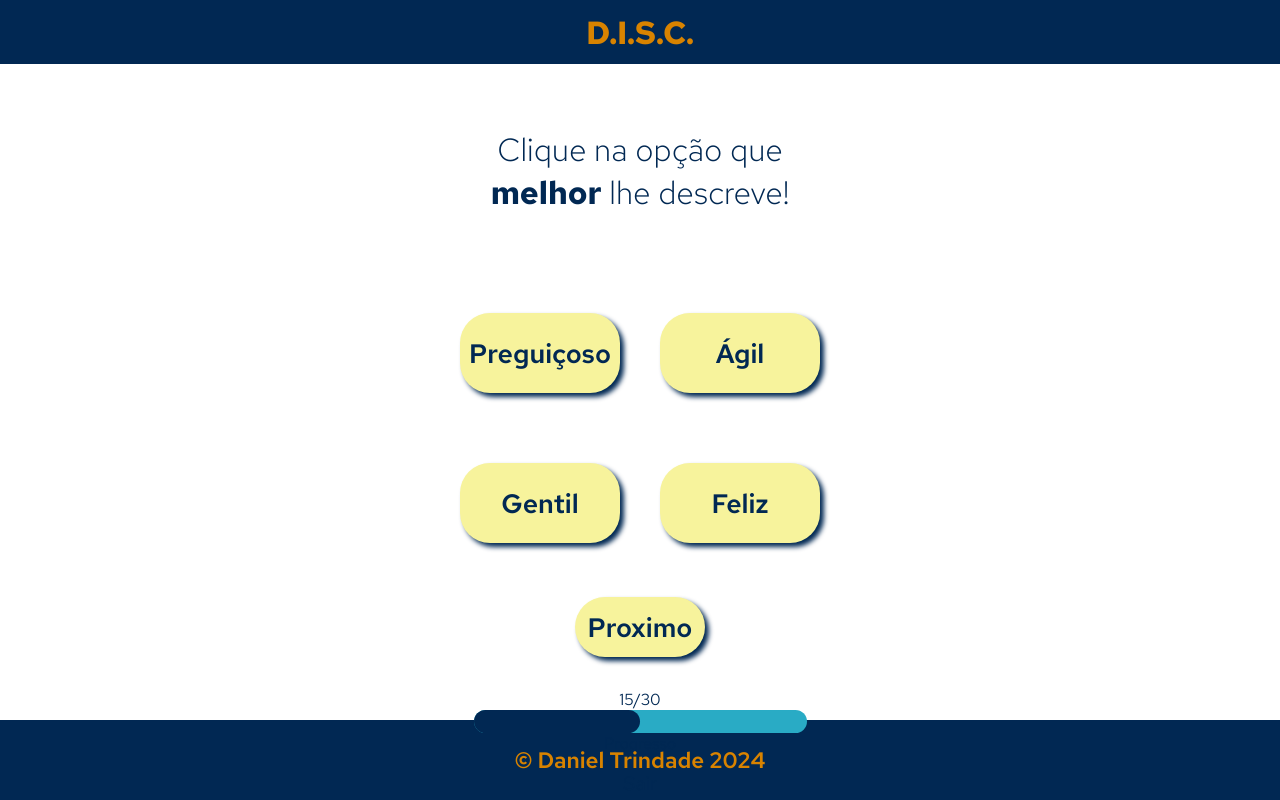
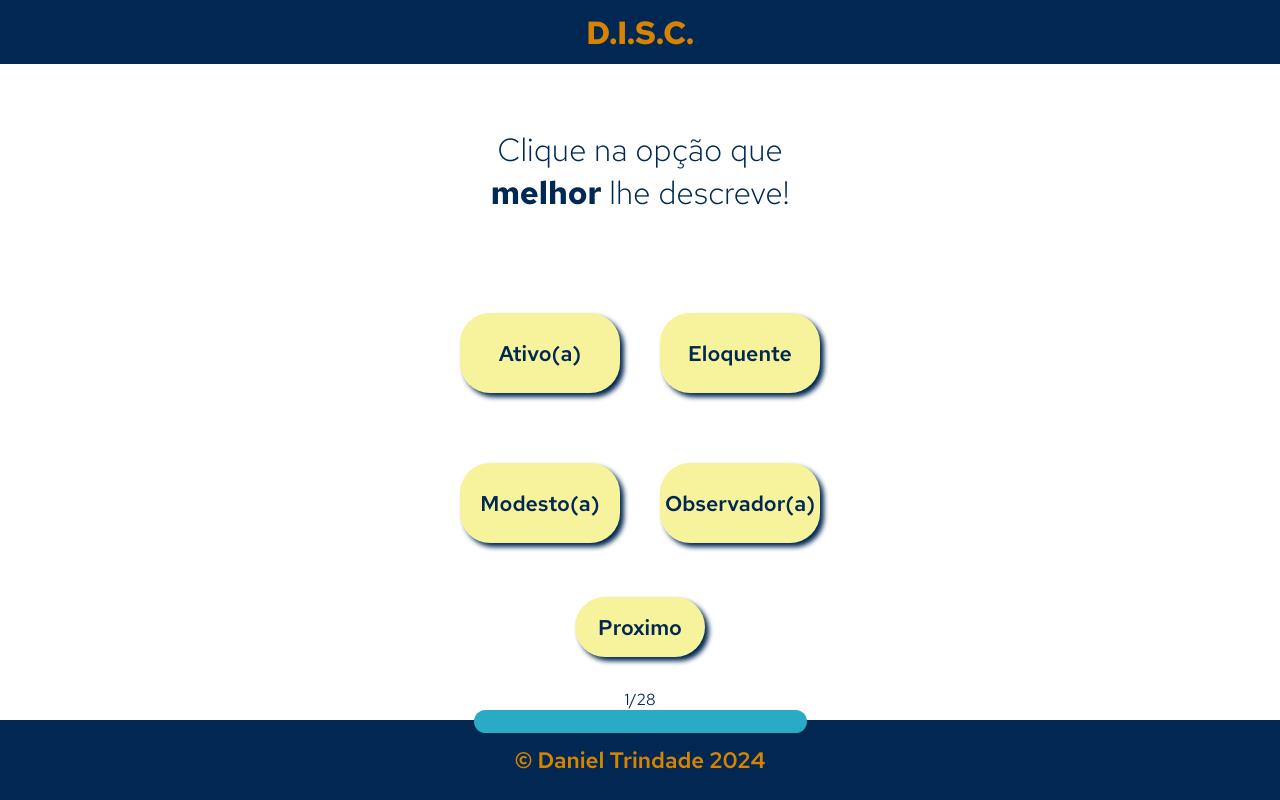
Before and after one commit to daniel-trindade/DISC-TEST, an Angular app: page /teste in a window 1280 px wide. Built offline with nearby package versions, Linux system fonts and the light colour scheme.

Commit message:
Seleçoes funcionando

```diff
--- a/public/test_db.json
+++ b/public/test_db.json
@@ -50,9 +50,9 @@
     },
     "question_9": {
       "atributo1": "Desbravador(a)",
-      "atributo2": "Entusiasmado(a)",
+      "atributo2": "Empolgado(a)",
       "atributo3": "Ponderado(a)",
-      "atributo4": "Pesa prós e contras"
+      "atributo4": "Calculista"
     },
     "question_10": {
       "atributo1": "Independente",
@@ -69,7 +69,7 @@
     "question_12": {
       "atributo1": "Determinado(a)",
       "atributo2": "Multitarefas",
-      "atributo3": "Desprestensioso(a)",
+      "atributo3": "Humilde",
       "atributo4": "Observador(a)"
     },
     "question_13": {
@@ -79,13 +79,13 @@
       "atributo4": "Dogmático(a)"
     },
     "question_14": {
-      "atributo1": "Disposto a assumir riscos calculados",
+      "atributo1": "Estratégico(a)",
       "atributo2": "Convincente",
       "atributo3": "Versátil",
-      "atributo4": "\"Você mesmo(a)\""
+      "atributo4": "Ama a si"
     },
     "question_15": {
-      "atributo1": "Seguro(a) de si",
+      "atributo1": "Resolvido",
       "atributo2": "Animado(a)",
       "atributo3": "Estável",
       "atributo4": "Evasivo(a)"
@@ -103,7 +103,7 @@
       "atributo4": "Sensível"
     },
     "question_18": {
-      "atributo1": "Auto-confiante",
+      "atributo1": "Autoconfiante",
       "atributo2": "Generoso(a)",
       "atributo3": "Inexpressivo(a)",
       "atributo4": "Analítico(a)"
@@ -141,7 +141,7 @@
     "question_24": {
       "atributo1": "Exigente",
       "atributo2": "Emocional",
-      "atributo3": "Pessoa-de-equipe",
+      "atributo3": "Pessoa de equipe",
       "atributo4": "Sistemático(a)"
     },
     "question_25": {
--- a/src/app/components/button/button.component.html
+++ b/src/app/components/button/button.component.html
@@ -1,3 +1,15 @@
-<button [ngStyle]="{'height': height, 'width': width}" class="btn" (click)="handleClick()">
-  {{label}}
+<button
+  [ngClass]="{
+    'btn-selected': selected,
+    'btn-unselected': !selected
+  }"
+  [ngStyle]="{
+    height: height,
+    width: width,
+    'font-size': font,
+  }"
+  class="btn"
+  (click)="handleClick()"
+>
+  {{ label }}
 </button>
--- a/src/app/components/button/button.component.scss
+++ b/src/app/components/button/button.component.scss
@@ -4,9 +4,19 @@
   border-radius: 30px;
   font-size: 20pt;
   font-weight: 600;
-  background-color: #F7F39C;
-  color: #012853;
+  // background-color: #F7F39C;
+  // color: #012853;
   border: none;
   box-shadow: 4px 4px 5px #012853;
   cursor: pointer;
 }
+
+.btn-selected {
+  background-color: #012853;
+  color: #F7F39C;
+}
+
+.btn-unselected {
+  background-color: #F7F39C;
+  color: #012853;
+}
--- a/src/app/components/button/button.component.ts
+++ b/src/app/components/button/button.component.ts
@@ -12,6 +12,8 @@ export class ButtonComponent {
   @Input() height: string = '40px'; // valor padrão
   @Input() width: string = '100px'; // valor padrão
   @Input() label: string = 'Button'; // label para o botão
+  @Input() font: string = '20pt';
+  @Input() selected: boolean = false
   @Output() clicked: EventEmitter<any> = new EventEmitter()
 
   handleClick(){
--- a/src/app/pages/test/test.component.html
+++ b/src/app/pages/test/test.component.html
@@ -8,31 +8,45 @@
     <app-button
       width="160px"
       height="80px"
+      font="16pt"
       label="{{ option1 }}"
-      (clicked)="handleOption(option1)"
+      [selected]='selection1'
+      (clicked)="handleOption('A')"
     ></app-button>
     <app-button
       width="160px"
       height="80px"
+      font="16pt"
       label="{{ option2 }}"
-      (clicked)="handleOption(option2)"
+      [selected]='selection2'
+      (clicked)="handleOption('B')"
     ></app-button>
     <app-button
       width="160px"
       height="80px"
+      font="16pt"
       label="{{ option3 }}"
-      (clicked)="handleOption(option3)"
+      [selected]='selection3'
+      (clicked)="handleOption('C')"
     ></app-button>
     <app-button
       width="160px"
       height="80px"
+      font="16pt"
       label="{{ option4 }}"
-      (clicked)="handleOption(option4)"
+      [selected]='selection4'
+      (clicked)="handleOption('D')"
     ></app-button>
   </div>
   <div class="progress">
-    <app-button width="130px" height="60px" label="Proximo"></app-button>
-    <p>{{ progressLabel }}/30</p>
+    <app-button
+      width="130px"
+      height="60px"
+      font="16pt"
+      label="Proximo"
+      (clicked)="nextBlock()"
+    ></app-button>
+    <p>{{ questionBlock }}/28</p>
     <app-progress-bar [progress]="progressBar"></app-progress-bar>
     <p>Progresso</p>
     <a href="/">Sair</a>
--- a/src/app/pages/test/test.component.ts
+++ b/src/app/pages/test/test.component.ts
@@ -5,6 +5,7 @@ import { ProgressBarComponent } from "../../components/progress-bar/progress-bar
 import { HttpClientModule } from "@angular/common/http";
 import { CommonModule } from "@angular/common";
 import { DataService } from "../../data.service";
+import { Console } from "node:console";
 
 @Component({
   selector: "app-test",
@@ -17,28 +18,87 @@ import { DataService } from "../../data.service";
   ],
   templateUrl: "./test.component.html",
   styleUrl: "./test.component.scss",
-  providers: [DataService]
+  providers: [DataService],
 })
 export class TestComponent {
-  option1 = "Preguiçoso";
-  option2 = "Ágil";
-  option3 = "Gentil";
-  option4 = "Feliz";
-  progressLabel: number = 15;
-  progressBar: number = (this.progressLabel * 100) / 30;
+  constructor(private dataService: DataService) {}
 
   data: any;
+  questionBlock: number = 1;
 
-  constructor(private dataService: DataService) { }
+  option1: string = "";
+  option2: string = "";
+  option3: string = "";
+  option4: string = "";
+  selection1: boolean = false;
+  selection2: boolean = false;
+  selection3: boolean = false;
+  selection4: boolean = false;
+  progressBar: number = 0;
+  holdResult: string[] = []
 
   ngOnInit(): void {
-    this.dataService.getData().subscribe(data => {
+    this.dataService.getData().subscribe((data) => {
       this.data = data;
-      console.log(data.questions.question_1.atributo1)
+      console.log(data.questions.question_1.atributo1);
+      this.setOptions();
     });
   }
 
-  handleOption(option: any){
-    console.log(option)
+  //FUNÇÃO PARA VALIDAR OPÇÃO DO USUÁRIO
+  handleOption(option: any) {
+    if(option=='A'){
+      this.setFalseAll()
+      this.selection1=!this.selection1
+      console.log(option)
+    }
+    if(option=='B'){
+      this.setFalseAll()
+      this.selection2=!this.selection2
+      console.log(option)
+    }
+    if(option=='C'){
+      this.setFalseAll()
+      this.selection3=!this.selection3
+      console.log(option)
+    }
+    if(option=='D'){
+      this.setFalseAll()
+      this.selection4=!this.selection4
+      console.log(option)
+    }
+  }
+
+
+  //FUNÇÃO ATRIBUIDA AO BOTÃO PROXIMO: FAZ AS CHAMADAS NECESSÁRIAS PARA ATUALIZAR A TELA A CADA PASSO
+  nextBlock() {
+    this.questionBlock++;
+    this.setOptions();
+    this.setProgressBar();
+  }
+
+   //FUNÇÃO PARA TROCAR OS ATRIBUTOS
+  setOptions() {
+    this.option1 =
+      this.data.questions[`question_${this.questionBlock}`]?.atributo1;
+    this.option2 =
+      this.data.questions[`question_${this.questionBlock}`]?.atributo2;
+    this.option3 =
+      this.data.questions[`question_${this.questionBlock}`]?.atributo3;
+    this.option4 =
+      this.data.questions[`question_${this.questionBlock}`]?.atributo4;
+  }
+
+  //FUNÇÃO PARA ATUALIZAR A BARRA DE PROGRESSO
+  setProgressBar() {
+    this.progressBar = (this.questionBlock * 100) / 28;
+  }
+
+  //FUNÇÃO AUXILIAR PARA SETAR FALSE EM OPTIONS
+  setFalseAll(){
+    this.selection1 = false;
+    this.selection2 = false;
+    this.selection3 = false;
+    this.selection4 = false;
   }
 }
```
